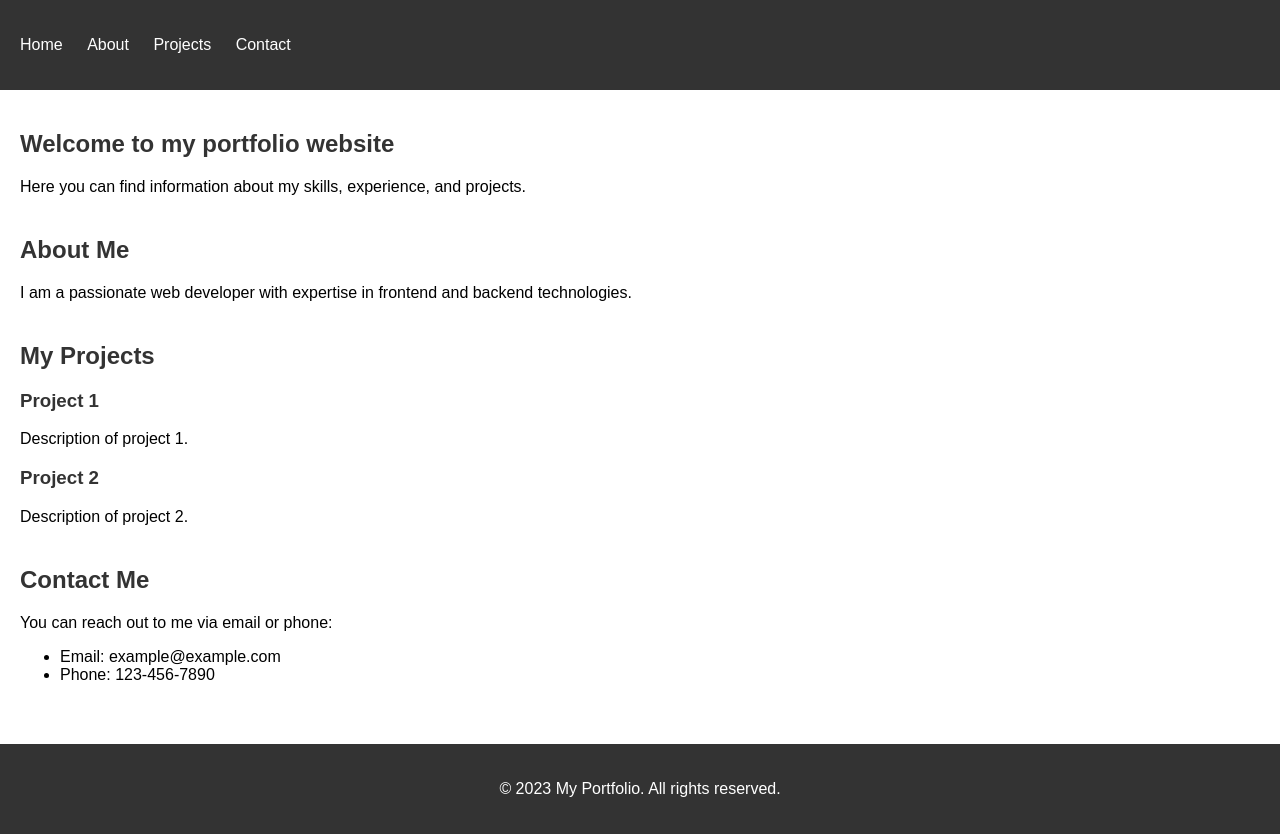
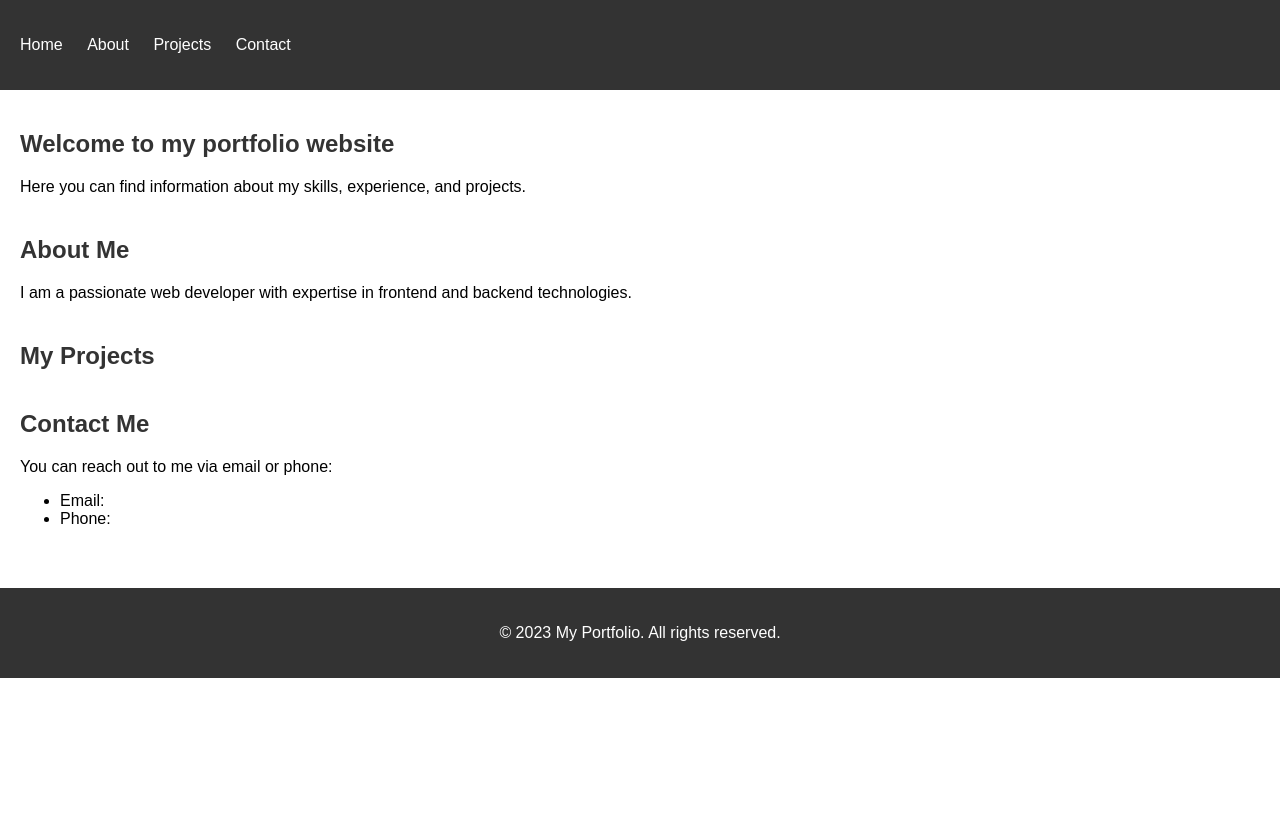
Before and after one commit to Sirikonda123/portfolilo, a plain HTML site: page index.html in a window 1280 px wide. After the commit the page ends 800 px from the top, so only its background shows below. Drawn offline with Linux system fonts and the light colour scheme; a script that the page names is missing.

Commit message:
Update index.html

```diff
--- a/index.html
+++ b/index.html
@@ -31,22 +31,15 @@
 
     <section id="projects">
       <h2>My Projects</h2>
-      <div class="project">
-        <h3>Project 1</h3>
-        <p>Description of project 1.</p>
-      </div>
-      <div class="project">
-        <h3>Project 2</h3>
-        <p>Description of project 2.</p>
-      </div>
+      <div id="project-container" class="project"></div>
     </section>
 
     <section id="contact">
       <h2>Contact Me</h2>
       <p>You can reach out to me via email or phone:</p>
       <ul>
-        <li>Email: example@example.com</li>
-        <li>Phone: 123-456-7890</li>
+        <li>Email: <span id="email"></span></li>
+        <li>Phone: <span id="phone"></span></li>
       </ul>
     </section>
   </main>
```
